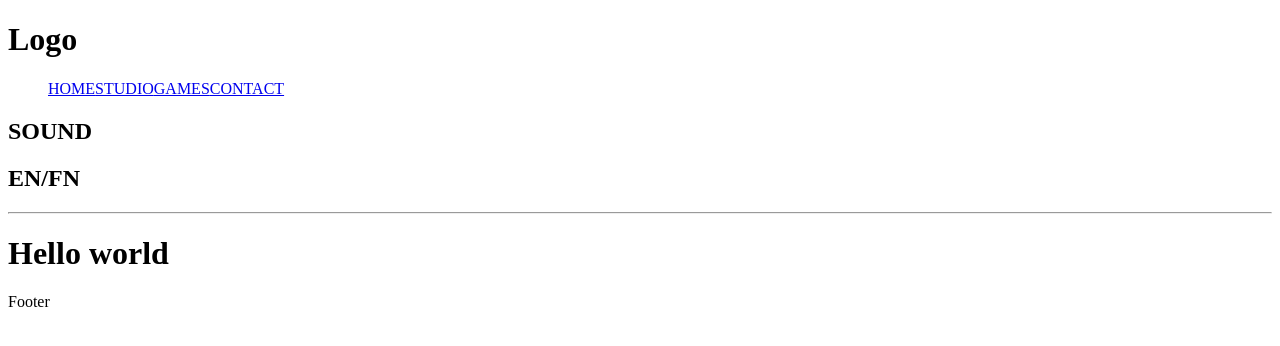
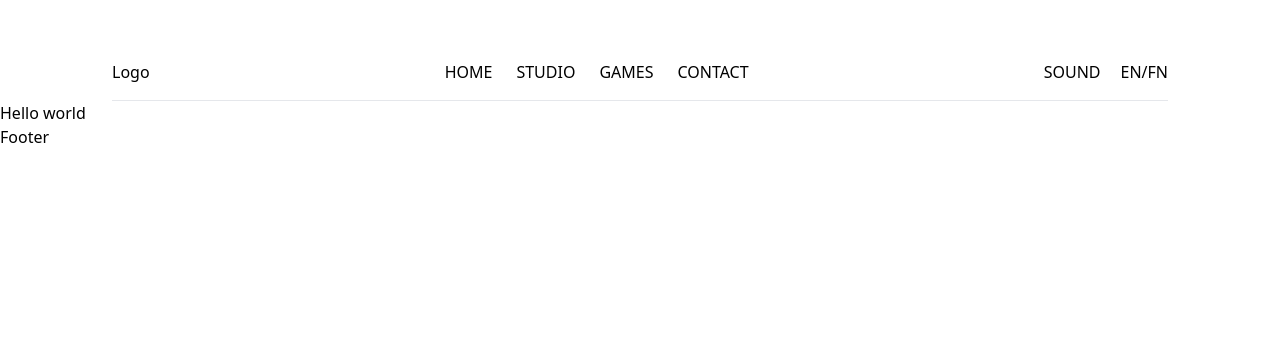
Before and after one commit to Pixee-Game-Studio/pixee-website, a React (Create React App) app: page / in a window 1280 px wide. Shown: the top 346 px of the page. Built offline with nearby package versions, Linux system fonts and the light colour scheme.

Commit message:
[Fix]: Finished tailwind instalation

```diff
--- a/package.json
+++ b/package.json
@@ -35,5 +35,10 @@
       "last 1 firefox version",
       "last 1 safari version"
     ]
+  },
+  "devDependencies": {
+    "autoprefixer": "^10.4.21",
+    "postcss": "^8.5.3",
+    "tailwindcss": "^3.4.17"
   }
 }
--- /dev/null
+++ b/postcss.config.js
@@ -0,0 +1,6 @@
+module.exports = {
+  plugins: {
+    tailwindcss: {},
+    autoprefixer: {},
+  },
+}
--- a/src/components/Header/Header.js
+++ b/src/components/Header/Header.js
@@ -2,7 +2,7 @@ import React from 'react'
 
 export default function Navbar() {
   return (
-    <div className='px-28 pt-11'>
+    <div className='px-28 pt-11 '>
       <div className='flex items-center justify-between h-14'>
         <h1>Logo</h1>
         <ul className='inline-flex gap-6'>
--- /dev/null
+++ b/tailwind.config.js
@@ -0,0 +1,8 @@
+/** @type {import('tailwindcss').Config} */
+module.exports = {
+  content: ["./src/**/*.{js,jsx,ts,tsx}"],
+  theme: {
+    extend: {},
+  },
+  plugins: [],
+}
```
Also changed, not shown: 1 other file (tests, documents, lock files or other folders).
